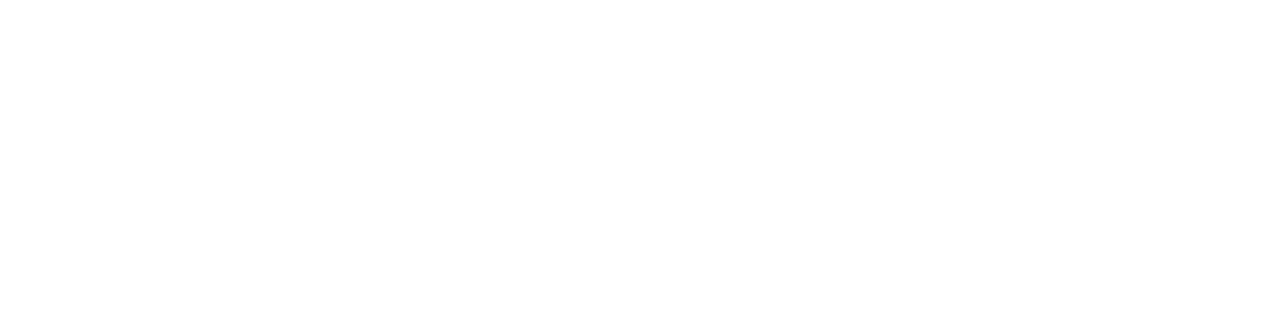
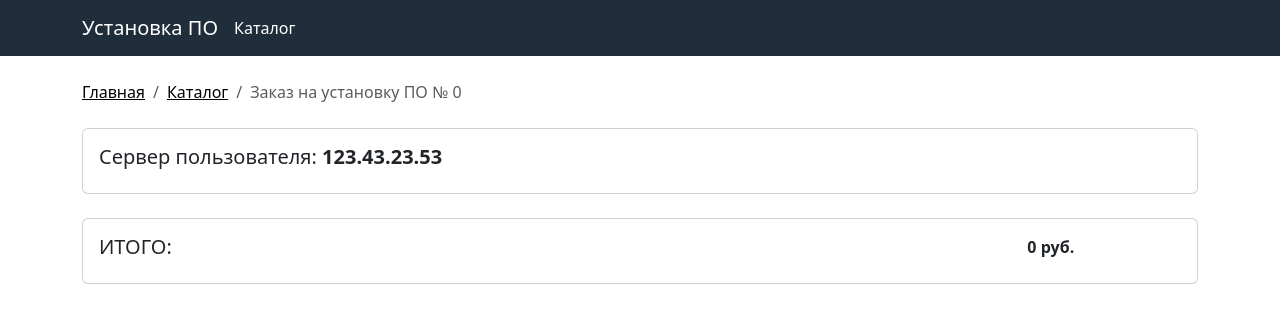
Before and after one commit to Yu-Leo/install-server-software-frontend, a React (Vite) app in the folder app/: page /bmstu-iu5-web-frontend/install_software_request/0 in a window 1280 px wide. Before the commit this address had no page. Shown: the top 322 px of the page. Built offline with nearby package versions, Linux system fonts and the light colour scheme; no server answers.

Commit message:
Bring back InstallSoftwareRequestPage
This reverts commit 849013173fd513ecd9cb1ce5f6c1348d80cda2aa.

```diff
--- a/app/src/Routes.tsx
+++ b/app/src/Routes.tsx
@@ -3,6 +3,7 @@
 import {MainPage} from "./pages/MainPage";
 import {SoftwareCatalogPage} from "./pages/SoftwareCatalogPage";
 import {SoftwarePage} from "./pages/SoftwarePage";
+import {InstallSoftwareRequestPage} from "./pages/InstallSoftwareRequestPage";
 
 export const AppRoutes = (props: IGlobalProps) => {
     const routes: RouteObject[] = [
@@ -18,6 +19,10 @@
             path: "/software/:id",
             element: <SoftwarePage/>,
         },
+        {
+            path: "install_software_request/:id",
+            element: <InstallSoftwareRequestPage {...props}/>,
+        },
     ];
 
     const routeResult = useRoutes(routes);
--- /dev/null
+++ b/app/src/components/SoftwareInRequestCard/index.tsx
@@ -0,0 +1,51 @@
+import {FC} from "react";
+import {ISoftwareInRequestCardProps} from "./typing.tsx";
+import unknownImage from "/images/unknown.jpg"
+import {Link} from "react-router-dom";
+
+export const SoftwareInRequestCard: FC<ISoftwareInRequestCardProps> = (software: ISoftwareInRequestCardProps) => {
+    return (
+
+        <div className="card mb-3">
+            <div className="row g-0">
+                <div className="col-md-2">
+                    <div className="card-body">
+                        <img
+                            src={software.logoFilePath ? (software.logoFilePath) : (unknownImage)}
+                            className="img-fluid rounded-start"
+                            alt={software.title}
+                            width="100px"
+                        />
+                    </div>
+                </div>
+                <div className="col-md-6">
+                    <div className="card-body">
+                        <h5 className="card-title">
+                            <Link
+                                to={"/software/" + software.id}
+                                id={software.title}
+                                className="text-black text-decoration-none"
+                                state={{from: software.title}}
+                            >
+                                {software.title}
+                            </Link>
+                        </h5>
+                    </div>
+                </div>
+                <div className="col-md-2">
+                    <div className="card-body">
+                        {(software.version ?
+                                <p className="card-text">Версия: <strong>{software.version}</strong></p>
+                                : <></>
+                        )}
+                    </div>
+                </div>
+                <div className="col-md-2">
+                    <div className="card-body">
+                        <p className="card-text"><strong>{software.price} руб.</strong></p>
+                    </div>
+                </div>
+            </div>
+        </div>
+    );
+};
--- /dev/null
+++ b/app/src/components/SoftwareInRequestCard/typing.tsx
@@ -0,0 +1,8 @@
+export interface ISoftwareInRequestCardProps {
+    id: number;
+    title: string;
+    summary: string;
+    price: number;
+    logoFilePath: string;
+    version: string;
+}
--- /dev/null
+++ b/app/src/pages/InstallSoftwareRequestPage/InstallSoftwareRequestPage.css
@@ -0,0 +1,49 @@
+.software-card-img {
+    width: 70%;
+    margin-left: auto;
+    margin-right: auto;
+    margin-top: 20px;
+}
+
+.dark-blue-btn {
+    background-color: #202e3b;
+    color: #fff;
+    border-color: #202e3b;
+}
+
+.dark-blue-btn:hover {
+    background-color: #fff;
+    border-color: #202e3b;
+    color: #202e3b;
+}
+
+.not-found-alert {
+    width: 100%;
+}
+
+.dark-blue-border {
+    border-color: #202e3b;
+    color: #202e3b;
+}
+
+.dark-blue-border:hover {
+    border-color: #202e3b;
+    background-color: #202e3b;
+    color: #ffffff;
+}
+
+
+@media (min-width: 1200px) {
+}
+
+@media (max-width: 1200px) {
+}
+
+@media (max-width: 992px) {
+}
+
+@media (max-width: 768px) {
+}
+
+@media (max-width: 576px) {
+}
--- /dev/null
+++ b/app/src/pages/InstallSoftwareRequestPage/index.tsx
@@ -0,0 +1,102 @@
+import "./InstallSoftwareRequestPage.css";
+import {FC, useState, useEffect} from "react";
+import {useParams} from "react-router-dom";
+
+import {IInstallSoftwareRequestPageProps} from "./typing";
+
+import {Navbar} from "../../components/Navbar";
+import {Container} from "react-bootstrap";
+import {getInstallSoftwareRequestById} from "../../core/api/software";
+import {IInstallSoftwareRequestByIdResponse, ISoftwareInRequestItem} from "../../core/api/software/typing.ts";
+import {installSoftwareRequest as INSTALL_SOFTWARE_REQUEST_MOCK} from "../../core/mock/installSoftwareRequest.ts";
+import {SoftwareInRequestCard} from "../../components/SoftwareInRequestCard";
+import {ISoftwareInRequestCardProps} from "../../components/SoftwareInRequestCard/typing.tsx";
+import {Breadcrumbs} from "../../components/Breadcrumbs";
+
+function calculateTotalPrice(softwareItems?: (ISoftwareInRequestItem | undefined)[]): number {
+    return softwareItems?.reduce((total, item) => {
+        if (item && item.software) {
+            return total + item.software.price;
+        }
+        return total;
+    }, 0) || 0;
+}
+
+export const InstallSoftwareRequestPage: FC<IInstallSoftwareRequestPageProps> = () => {
+    const {id} = useParams();
+    const [installSoftwareRequestContentData, setInstallSoftwareRequestContentData] = useState<IInstallSoftwareRequestByIdResponse>();
+
+    useEffect(() => {
+        if (id) {
+            getInstallSoftwareRequestById(id)
+                .then((data) => {
+                    setInstallSoftwareRequestContentData(data);
+                })
+                .catch(() => {
+                    setInstallSoftwareRequestContentData(INSTALL_SOFTWARE_REQUEST_MOCK)
+                });
+        }
+    }, [id]);
+
+    return (
+        <>
+            <Navbar/>
+            <Container>
+                <Breadcrumbs
+                    middleItems={[
+                        {
+                            name: "Каталог",
+                            link: "/software_catalog"
+                        }
+                    ]}
+                    endItem={"Заказ на установку ПО № " + installSoftwareRequestContentData?.pk}
+                />
+
+                <div className="card mb-3 mt-4">
+                    <div className="card-body">
+                        <h5 className="card-title">
+                            Сервер пользователя: <strong>{installSoftwareRequestContentData?.host}</strong>
+                        </h5>
+                    </div>
+                </div>
+
+                {installSoftwareRequestContentData?.software_list && !!installSoftwareRequestContentData.software_list.length ? (
+                    <>
+                        {installSoftwareRequestContentData.software_list.map((software, index) => {
+                            const props: ISoftwareInRequestCardProps = {
+                                id: software.software.pk,
+                                title: software.software.title,
+                                summary: software.software.summary,
+                                price: software.software.price,
+                                logoFilePath: software.software.logo_file_path,
+                                version: software.version,
+                            };
+
+                            return (
+                                <SoftwareInRequestCard key={index} {...props} />
+                            );
+                        })}
+                    </>
+                ) : (
+                    <></>
+                )}
+                <div className="card mb-3 mt-4">
+                    <div className="row g-0">
+                        <div className="col-md-10">
+                            <div className="card-body">
+                                <h5 className="card-title">
+                                    ИТОГО:
+                                </h5>
+                            </div>
+                        </div>
+                        <div className="col-md-2">
+                            <div className="card-body">
+                                <strong>{calculateTotalPrice(installSoftwareRequestContentData?.software_list)} руб.</strong>
+                            </div>
+                        </div>
+                    </div>
+                </div>
+            </Container>
+        </>
+    );
+};
--- /dev/null
+++ b/app/src/pages/InstallSoftwareRequestPage/typing.tsx
@@ -0,0 +1,5 @@
+import {IGlobalProps} from "../../App.typing";
+
+export interface IInstallSoftwareRequestPageProps extends IGlobalProps {
+
+}
```
